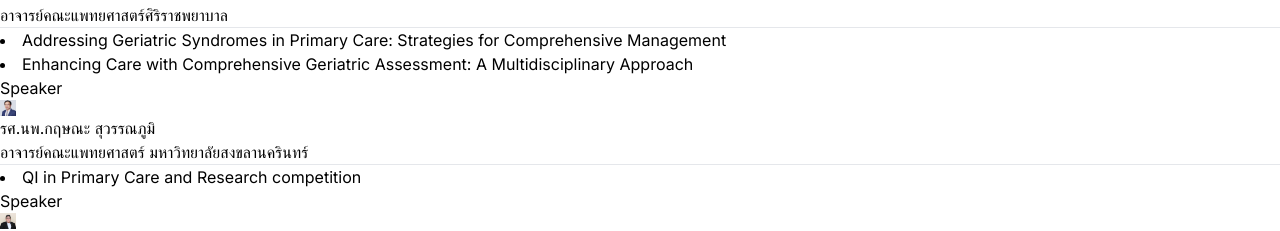
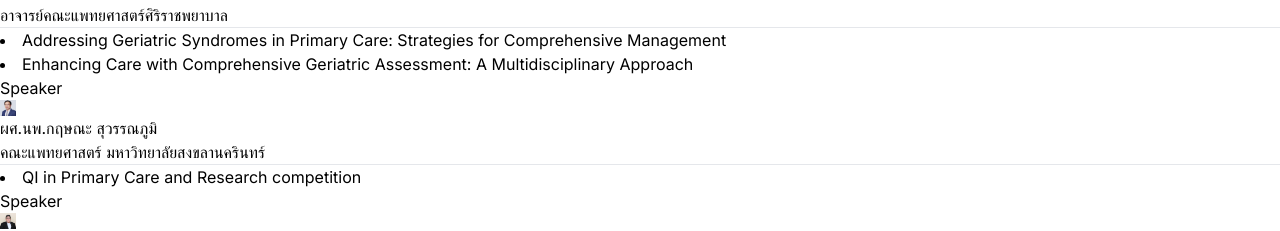
Before and after one commit to Wasin137/primary-care-conference, a Next.js app: page /speakers in a window 1280 px wide. Shown: the part 785-1016 px from the top of the page. Built offline with nearby package versions, Linux system fonts and the light colour scheme.

Commit message:
Update Krisana position

```diff
--- a/app/speakers/page.js
+++ b/app/speakers/page.js
@@ -62,8 +62,8 @@ const speakers = [
     },
     {
         photo: KrisanaPhoto,
-        name:'รศ.นพ.กฤษณะ สุวรรณภูมิ',
-        position:'อาจารย์คณะแพทยศาสตร์ มหาวิทยาลัยสงขลานครินทร์',
+        name:'ผศ.นพ.กฤษณะ สุวรรณภูมิ',
+        position:'คณะแพทยศาสตร์ มหาวิทยาลัยสงขลานครินทร์',
         description:['QI in Primary Care and Research competition']
     },
     {
```
